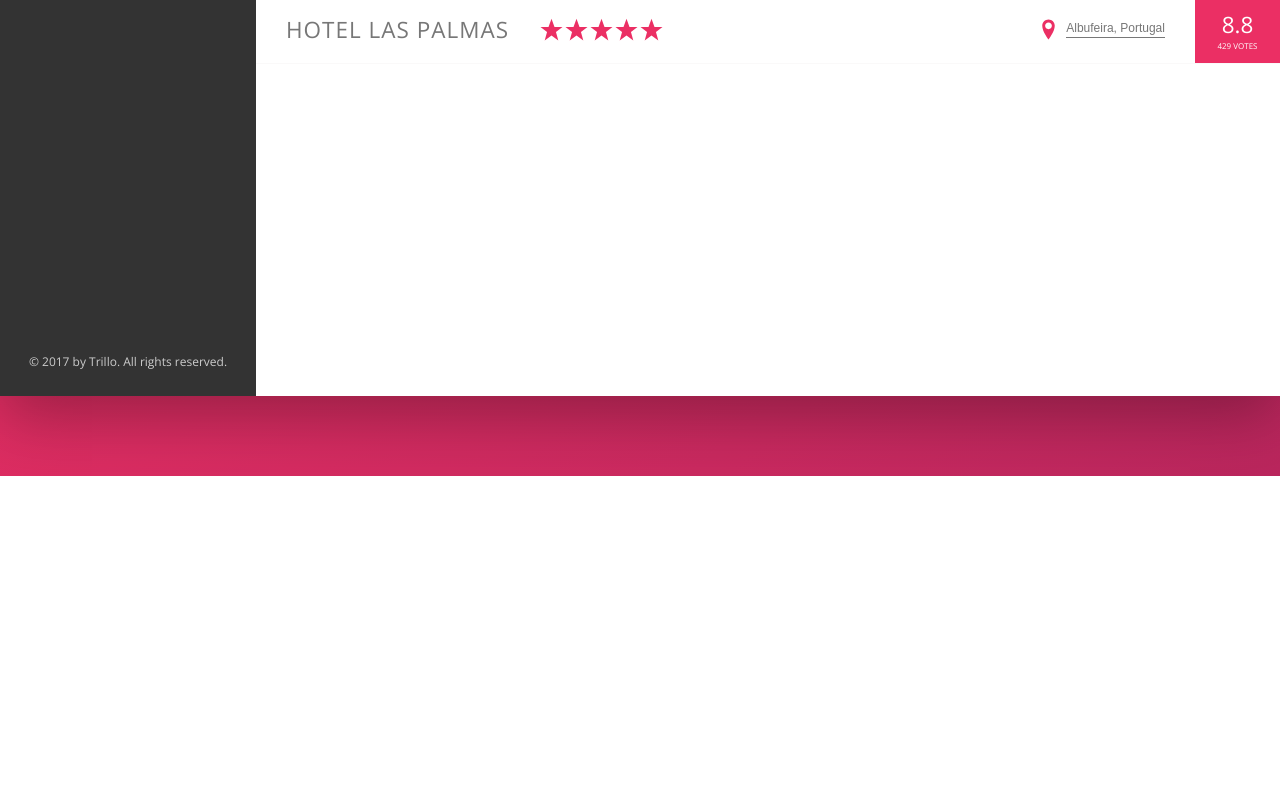
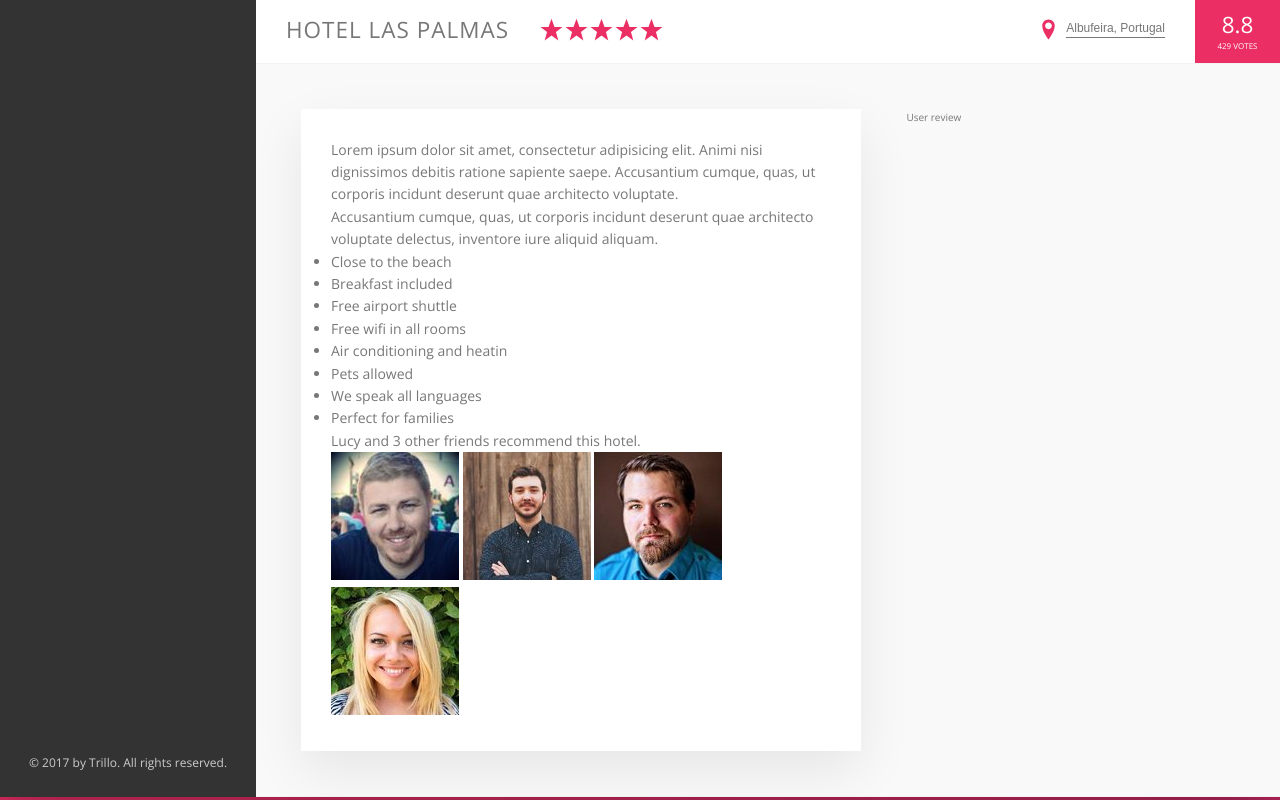
Before and after one commit to Benjamin-G/trillo-scss-course, a website: page index.html in a window 1280 px wide. Shown: the part 554-1354 px from the top of the page. Before the commit the page ends 1030 px from the top, so only its background shows below. Drawn offline with nearby package versions, Linux system fonts and the light colour scheme.

Commit message:
Basic info and formatting for description

```diff
--- a/index.html
+++ b/index.html
@@ -143,6 +143,43 @@
                   <div class="overview__rating-count">429 votes</div>
                 </div>
               </div>
+
+              <div class="detail">
+                <div class="description">
+                  <p class="paragraph">
+                    Lorem ipsum dolor sit amet, consectetur adipisicing elit. Animi nisi dignissimos debitis ratione sapiente saepe. Accusantium cumque, quas, ut corporis incidunt deserunt quae architecto voluptate.
+                  </p>
+                  <p class="paragraph">
+                    Accusantium cumque, quas, ut corporis incidunt deserunt quae architecto voluptate delectus, inventore iure aliquid aliquam.
+                  </p>
+                  <ul class="list">
+                    <li class="list__item">Close to the beach</li>
+                    <li class="list__item">Breakfast included</li>
+                    <li class="list__item">Free airport shuttle</li>
+                    <li class="list__item">Free wifi in all rooms</li>
+                    <li class="list__item">Air conditioning and heatin</li>
+                    <li class="list__item">Pets allowed</li>
+                    <li class="list__item">We speak all languages</li>
+                    <li class="list__item">Perfect for families</li>
+                  </ul>
+                  <div class="recommend">
+                    <p class="recommend__count">
+                      Lucy and 3 other friends recommend this hotel.
+                    </p>
+                    <div class="recommend__friends">
+                      <img src="img/user-3.jpg" alt="Friend 1" class="recommend__photo">
+                      <img src="img/user-4.jpg" alt="Friend 2" class="recommend__photo">
+                      <img src="img/user-5.jpg" alt="Friend 3" class="recommend__photo">
+                      <img src="img/user-6.jpg" alt="Friend 4" class="recommend__photo">
+                    </div>
+                  </div>
+                </div>
+
+                <div class="user-reviews">
+                  User review
+                </div>
+              </div>
+
             </main>
           </div>
         </div>
--- a/sass/_base.scss
+++ b/sass/_base.scss
@@ -14,6 +14,9 @@
   --color-grey-dark-3: #999;
 
   --shadow-dark: 0 2rem 6rem rgba(0,0,0,.3);
+  --shadow-light: 0 2rem 5rem rgba(0,0,0,.08);
+
+  --line: 1.5px solid var(--color-grey-light-2);
 }
 
 * {
--- a/sass/_components.scss
+++ b/sass/_components.scss
@@ -224,7 +224,7 @@
 .overview {
   display: flex;
   align-items: center;
-  border-bottom: 1.5px solid var(--color-grey-light-1);
+  border-bottom: var(--line);
 
   &__heading {
     font-size: 2.25rem;
@@ -321,3 +321,6 @@
     box-shadow: none;
   }
 }
+
+/////////////////////////////////////
+// BUTTON
--- a/sass/_layout.scss
+++ b/sass/_layout.scss
@@ -11,7 +11,7 @@
   font-size: 1.4rem;
   height: 7rem;
   background-color: #FFF;
-  border-bottom: 1.5px solid var(--color-grey-light-2);
+  border-bottom: var(--line);
 
   display: flex;
   justify-content: space-between;
@@ -35,6 +35,24 @@
 .hotel-view {
   background-color: #FFF;
   flex: 1;
+}
 
-  height: 80rem;
+.detail {
+  display: flex;
+  padding: 4.5rem;
+  background-color: var(--color-grey-light-1);
+  border-bottom: var(--line);
 }
+
+.description {
+  font-size: 1.4rem;
+  background-color: #FFF;
+  box-shadow: var(--shadow-light);
+  padding: 3rem;
+  flex: 0 0 60%;
+  margin-right: 4.5rem;
+}
+
+.user-reviews {
+  flex: 1;
+}
```
Also changed, not shown: css/style.css.
